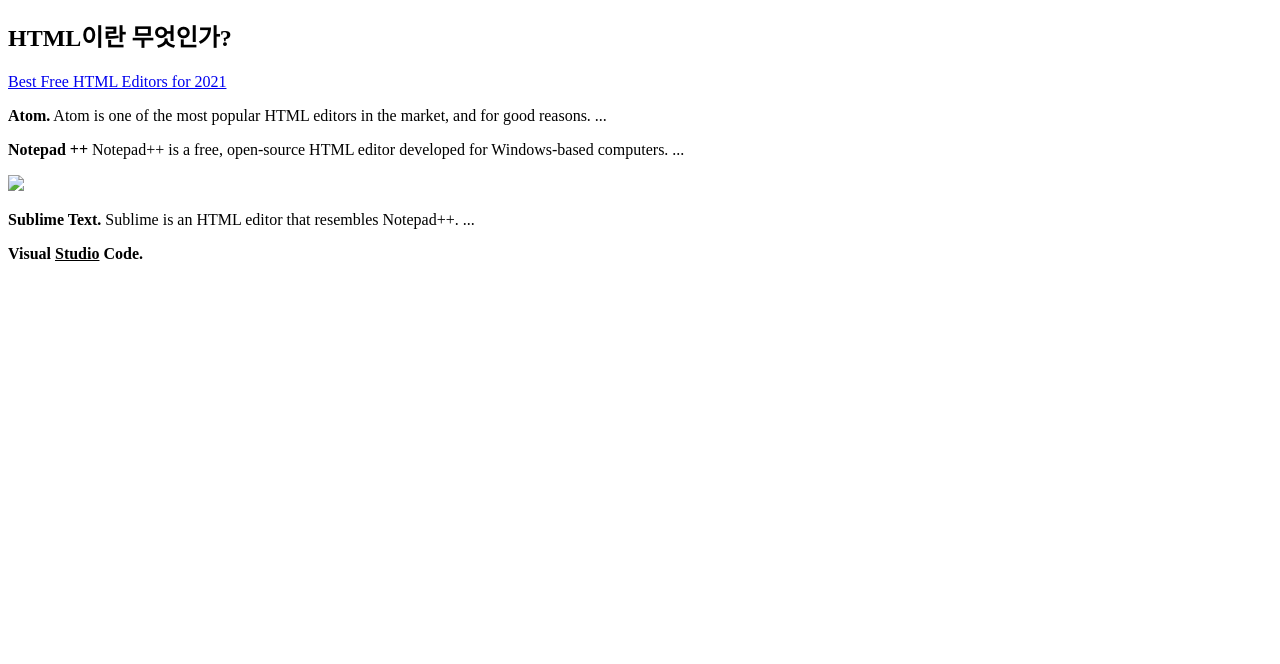
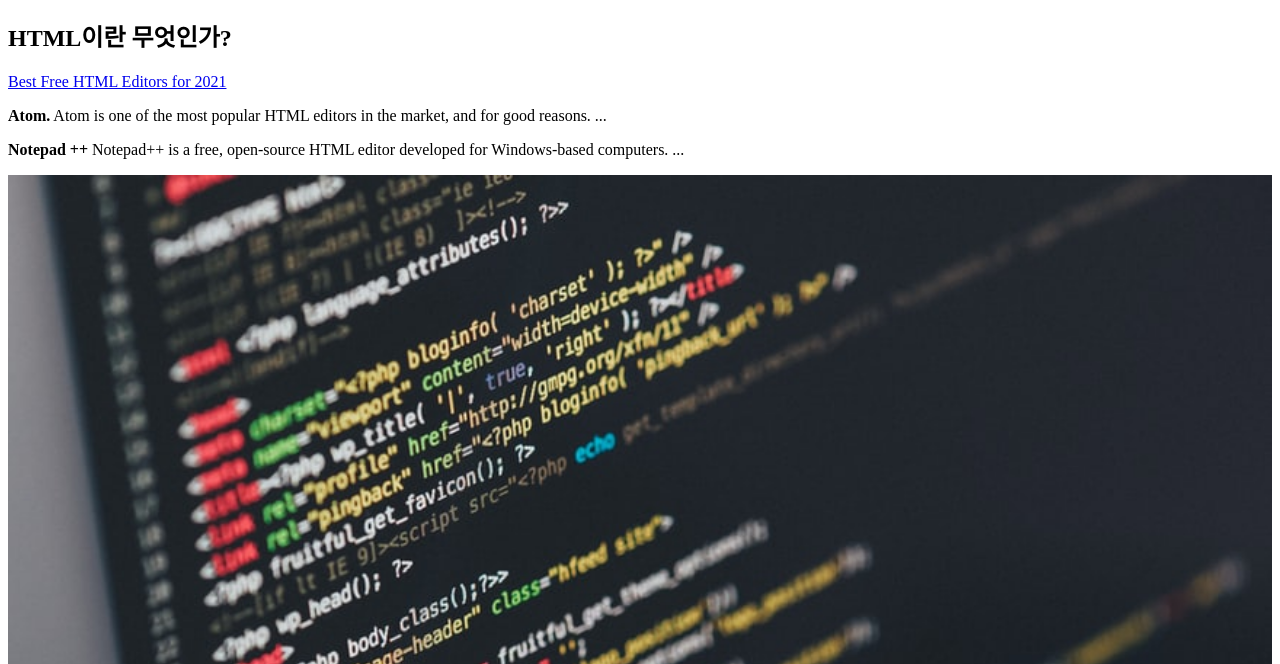
Before and after one commit to deasble/WEB1, a plain HTML site: page 1.html in a window 1280 px wide. Shown: the part 136-800 px from the top of the page. Drawn offline with Linux system fonts and the light colour scheme.

Commit message:
Update 1.html

```diff
--- a/1.html
+++ b/1.html
@@ -15,7 +15,7 @@
     <p><a href="https://www.hostinger.com/tutorials/best-html-editors" target="_blank" title="Best HTML 2021">Best Free HTML Editors for 2021</a></p>
     <p><strong>Atom.</strong> Atom is one of the most popular HTML editors in the market, and for good reasons. ...</p>
     <p><strong>Notepad ++</strong> Notepad++ is a free, open-source HTML editor developed for Windows-based computers. ...</p>
-    <img src="coding.jsp" width="100%">
+    <img src="coding.jpg" width="100%">
     <p><strong>Sublime Text.</strong> Sublime is an HTML editor that resembles Notepad++. ...</p>
     <p><strong>Visual <u>Studio</u> Code.</strong></p>
   </body>
```
